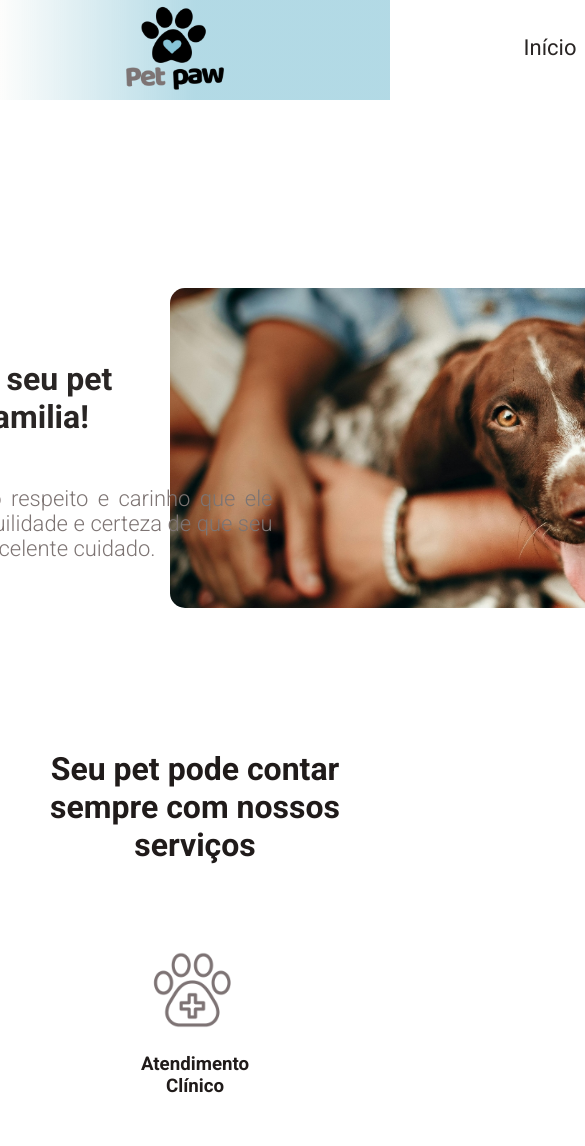
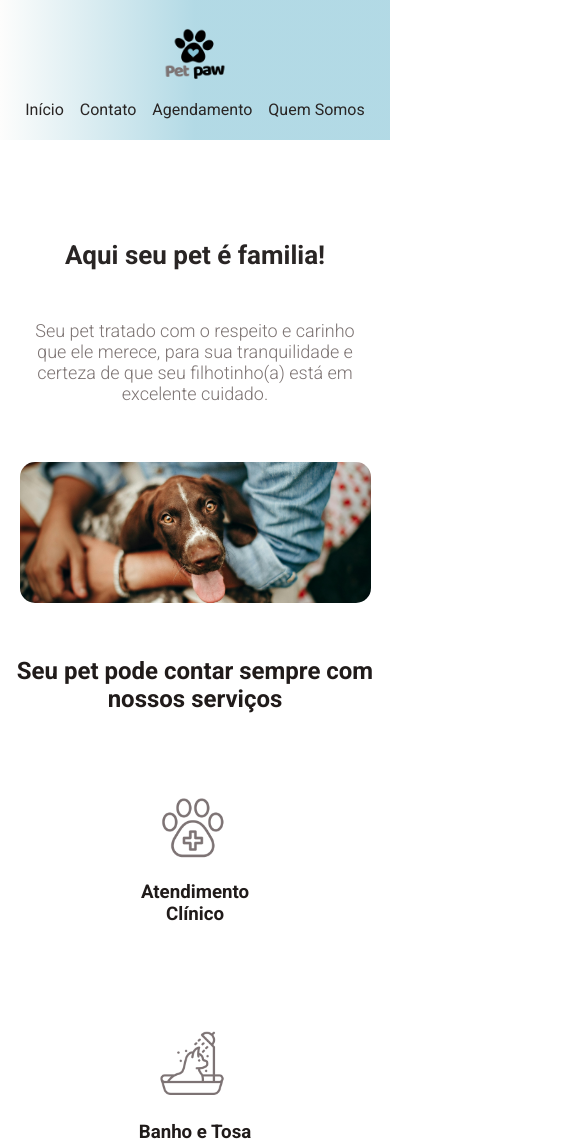
Before and after one commit to ebenersantos-dot/projeto-pet-shop, a plain HTML site: page index.html in a window 390 px wide. Shown: the top 1146 px of the page, 585 px wide, since content can reach past the window. Drawn offline with Linux system fonts and the light colour scheme; a web font is replaced by a local one.

Commit message:
feito a responsividade

```diff
--- a/index.html
+++ b/index.html
@@ -3,13 +3,13 @@
 <head>
     <meta charset="UTF-8">
     <meta name="viewport" content="width=device-width, initial-scale=1.0">
-    <link rel="stylesheet" href="/styles.css">
+    <link rel="stylesheet" href="./styles.css">
     <title>Petpaw Petshop</title>
 </head>
 <body>
     <header>
     <div id="header">
-        <img src="/img/paw-blue.png" alt="logo pata - Petpaw">
+        <img src="./img/paw-blue.png" alt="logo pata - Petpaw">
             <nav>
                 <a href="#">Início</a>
                 <a href="#">Contato</a>
--- a/styles.css
+++ b/styles.css
@@ -1,5 +1,6 @@
 
 @import url('https://fonts.googleapis.com/css2?family=Delius&family=Roboto:ital,wght@0,100..900;1,100..900&display=swap" rel="stylesheet');
+
 :root {
     --blue-logo-color: #88c4d7;
     --blue-bg-color: #88c5d7a4;
@@ -538,3 +539,239 @@ form {
     height: 100px;
     align-content: center;
 }
+
+/* ===== Responsividade ===== */
+
+/* Até 1200px (notebooks menores) */
+@media (max-width: 1200px) {
+    #header > img {
+        margin-left: 40px;
+        margin-right: -60px;
+        width: 120px;
+        height: 120px;
+    }
+
+    #header > nav {
+        padding-left: 180px;
+        gap: 30px;
+    }
+
+    .banner {
+        padding-top: 160px;
+        height: auto;
+        gap: 40px;
+    }
+
+    .banner-message1 {
+        width: 55vw;
+        margin-left: 0;
+        height: auto;
+        padding-top: 20px;
+    }
+
+    .banner-message1 > h3 {
+        width: 100%;
+    }
+
+    .banner-img img {
+        width: 520px;
+    }
+
+    .servicos,
+    .servicos2,
+    .container-agendamento,
+    .testimonials-container,
+    .complemento-vendas {
+        gap: 80px;
+        padding: 60px;
+    }
+}
+
+/* Até 992px (tablets paisagem) */
+@media (max-width: 992px) {
+    #header {
+        height: 90px;
+    }
+
+    #header > img {
+        width: 100px;
+        height: 100px;
+        margin-left: 20px;
+        margin-right: -30px;
+    }
+
+    #header > nav {
+        padding-left: 100px;
+        gap: 20px;
+    }
+
+    #header > nav > a {
+        width: auto;
+        font-size: 18px;
+    }
+
+    .banner {
+        flex-direction: column;
+        align-items: center;
+        padding-top: 140px;
+        height: auto;
+    }
+
+    .banner-message1 {
+        width: 80vw;
+        text-align: center;
+        margin-top: 0;
+    }
+
+    .banner-message1 > h1 {
+        margin-top: 20px;
+    }
+
+    .banner-message1 > h3 {
+        width: 100%;
+        text-align: center;
+    }
+
+    .banner-img {
+        padding-left: 0;
+    }
+
+    .banner-img img {
+        width: 70vw;
+        max-width: 600px;
+    }
+
+    .form-board {
+        width: 420px;
+        height: auto;
+    }
+
+    .agendamento-mensagem p {
+        width: 100%;
+    }
+}
+
+/* Até 768px (tablets retrato e celulares grandes) */
+@media (max-width: 768px) {
+    #header {
+        height: auto;
+        padding: 10px 0;
+        flex-direction: column;
+        align-items: center;
+        position: static;
+    }
+
+    #header > img {
+        margin: 0;
+        width: 90px;
+        height: 90px;
+    }
+
+    #header > nav {
+        padding-left: 0;
+        gap: 16px;
+        flex-wrap: wrap;
+        justify-content: center;
+    }
+
+    #header > nav > a {
+        font-size: 16px;
+    }
+
+    .banner {
+        padding-top: 60px;
+    }
+
+    .banner-message1 {
+        width: 90vw;
+    }
+
+    .banner-img img {
+        width: 90vw;
+    }
+
+    .servicos,
+    .servicos2,
+    .container-agendamento,
+    .testimonials-container,
+    .complemento-vendas {
+        padding: 40px 20px;
+        gap: 40px;
+    }
+
+    .form-board {
+        width: 90vw;
+        max-width: 480px;
+    }
+
+    .testimonial-box {
+        width: 90vw;
+        max-width: 360px;
+    }
+
+    .venda-box {
+        width: 90vw;
+        max-width: 420px;
+        height: auto;
+    }
+}
+
+/* Até 576px (celulares) */
+@media (max-width: 576px) {
+    body {
+        overflow-x: hidden;
+    }
+
+    .banner-message1 > h1 {
+        font-size: 26px;
+    }
+
+    .banner-message1 > h3 {
+        font-size: 18px;
+    }
+
+    .agendamento-mensagem h1 {
+        font-size: 26px;
+    }
+
+    .agendamento-mensagem p {
+        font-size: 18px;
+    }
+
+    .form-item label,
+    .form-item input,
+    .form-item select {
+        font-size: 16px;
+    }
+
+    .button-submit {
+        font-size: 16px;
+    }
+
+    .servico-atendimento,
+    .servico-banho-e-tosa,
+    .servico-vacinacao,
+    .doc-para-viagens,
+    .cirurgias,
+    .nutricao {
+        width: 140px;
+        height: 140px;
+        padding: 30px;
+    }
+
+    .servico-atendimento > img,
+    .servico-banho-e-tosa > img,
+    .servico-vacinacao > img,
+    .doc-para-viagens > img,
+    .cirurgias > img,
+    .nutricao > img {
+        width: 160px;
+        margin: -40px;
+    }
+
+    .testimonials-container h1,
+    .complemento-vendas h1,
+    .title-servicos > h1 {
+        font-size: 24px;
+    }
+}
```
